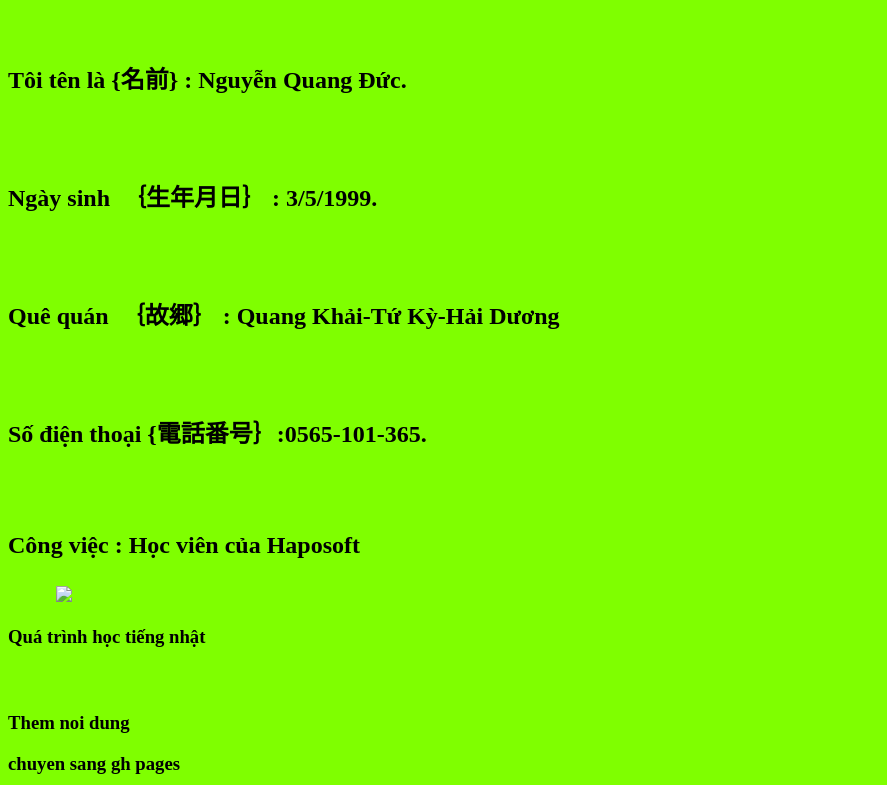
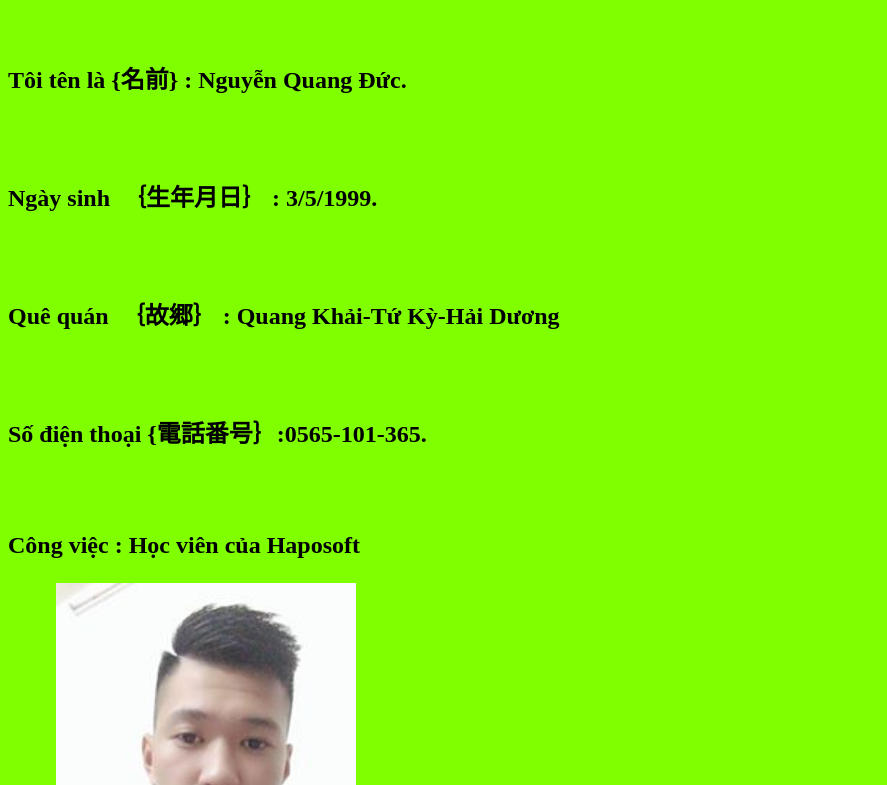
Before and after one commit to nqduc/bits.duc, a plain HTML site: page index.html in a window 1280 px wide. Shown: the part 167-952 px from the top of the page, without its empty margins (0-887 px from the left). Drawn offline with Linux system fonts and the light colour scheme.

Commit message:
them anh

```diff
--- a/index.html
+++ b/index.html
@@ -15,14 +15,14 @@
 
         　<p>Số điện thoại {電話番号｝:0565-101-365.</p>
 　　　   <p>Công việc : Học viên của Haposoft</h2></p>
-　　　<img src="1/ảnh.jpg"width=300""head=auto">
+　　　<img src="ảnh.jpg"width=300""head=auto">
     <h3><p>Quá trình học tiếng nhật</p>
 　　<table border="1">
      <tr>
          <th>Ngày,Tháng,năm
             ｛年、月,日　｝
          </th>
-         <th>những gì vất vả
+         <th>những gì vất va
              {大変}
          </th>
      </tr>
@@ -42,8 +42,7 @@
          <td>17/12/2019.</td>
          <td>Tôi dự định sang nhật du lịch.</td>
      </tr></h3>
-     <p>Them noi dung</p>
-     <p>chuyen sang gh pages</p>
+
 </table>
 
 </body>
```
